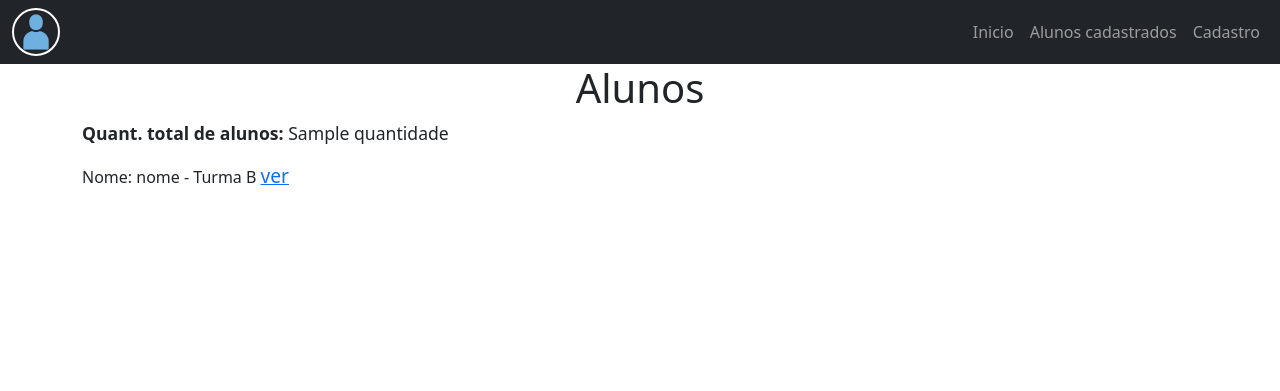
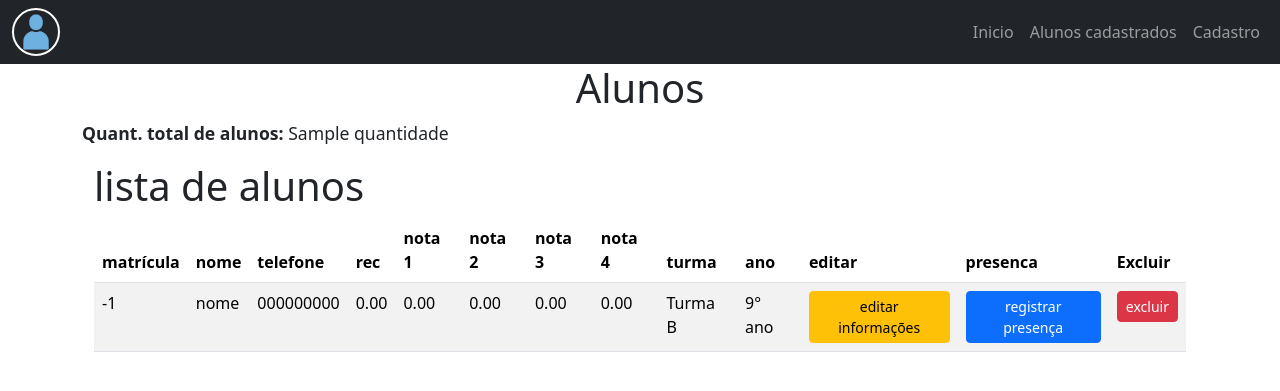
Before and after one commit to Victor-HCSilva/sistema_escolar, a Django app: template app/templates/list.html in a window 1280 px wide. Shown: the top 391 px of the page. Run offline with Django 5.2, Linux system fonts and the light colour scheme; data comes from the database, SQL or seed files in the repository; both versions use the stored data as it was after the commit; tables that the repository leaves empty hold one stand-in row (values such as "Sample post"); the template is opened without the code that fills it: values that come from a table or form of the project are taken from there, most other values are stand-ins (such as "Sample title", 1, 10 or a date in 2020).

Commit message:
É possível criar, editare deletar

```diff
--- a/app/forms.py
+++ b/app/forms.py
@@ -13,3 +13,8 @@ class PresencaForm(forms.ModelForm):
         widgets = {
                 "data": forms.DateInput( attrs={"type":"date",'class': 'datepicker'}),
         }
+
+
+#for i in Presenca.objects.all():
+
+#sprint(i)
--- a/app/models.py
+++ b/app/models.py
@@ -49,4 +49,4 @@ class Presenca(models.Model):
     data = models.DateField()
 
     def __str__(self):
-        return f"{self.aluno.nome} em  {self.data}"
+        return f"{self.aluno.nome} em {self.data}"
--- a/app/templates/list.html
+++ b/app/templates/list.html
@@ -5,50 +5,53 @@
 {% block content %}
 
     <h1 class="text-center">Alunos</h1>
-    <strong><p>Quant. total de alunos: </strong> {{ quantidade }} </p>
-        {% comment  %}
-    {% if alunos %}
-    <table class="table">
-  <thead class="thead-dark">
+    <strong><p>Quant. total de alunos: </strong> {{ quantidade }} </p>    <div class="container">
+        <h1>lista de alunos</h1>
+
+        <table class="table table-striped">
+            <thead>
                 <tr>
-      <th>Nome</th>
-      <th>Telefone</th>
-      <th>Ano</th>
-      <th>Turma</th>
-      <th>Editar</th>
+                    <th>matrícula</th>
+                    <th>nome</th>
+                    <th>telefone</th>
+                    <th>rec</th>
+                    <th>nota 1</th>
+                    <th>nota 2</th>
+                    <th>nota 3</th>
+                    <th>nota 4</th>
+                    <th>turma</th>
+                    <th>ano</th>
+                    <th>editar</th>
+                    <th>presenca</th>
                     <th>Excluir</th>
-    </tr>
             </thead>
             <tbody>
-
                 {% for aluno in alunos %}
                 <tr>
-      <td>{{ aluno.nome|title }}</td>
-      {% if aluno.telefone != "000000000" %}
+                    <td>{{ aluno.matricula }}</td>
+                    <td>{{ aluno.nome }}</td>
                     <td>{{ aluno.telefone }}</td>
-      {% else %}
-        <td>Não cadastrado</td>
-      {% endif %}
+                    <td>{{ aluno.rec }}</td>
+                    <td>{{ aluno.nota1 }}</td>
+                    <td>{{ aluno.nota2 }}</td>
+                    <td>{{ aluno.nota3 }}</td>
+                    <td>{{ aluno.nota4 }}</td>
+                    <td>{{ aluno.turma }}</td>
                     <td>{{ aluno.ano }}</td>
-      <td>{{ aluno.turma }}</td>
+                    <td>
+                     <a href="{% url 'edit' id_aluno=aluno.id %}" class="btn btn-warning btn-sm">
+                            editar informações
+                    <td>
+                        <a href="{% url 'registrar_presenca' id_aluno=aluno.id %}" class="btn btn-primary btn-sm">
+                            registrar presença
+                        </a>
+                    </td>
+                     <td>
+                        <a href="{% url 'delete' id_aluno=aluno.id %}" class="btn btn-danger btn-sm">
+                            excluir
+                        </a>
+                    </td>
+                </tr>
 
-
-      <td><a class="btn btn-warning" href="{% url 'edit' id_aluno=aluno.id %}">Editar</a></td>
-      <td><a class="btn btn-danger" href="{% url 'delete' id_aluno=aluno.id %}">Excluir</a></td>
-    </tr>
                {% endfor %}
-  </tbody>
-</table>
-{% else %}
-<h2>Não há cadastros ainda ...</h2>
-  <a class="" href="{% url 'cadastro' %}">Adicione</a>
-{% endif %}
-
-{% endcomment  %}
-{% for i in alunos %}
-    {{ i }} {{ i.presenca }}
-    <a href="{% url 'registrar_presenca' id_aluno=i.id  %}">ver</a>
-
-{% endfor  %}
-
       {% endblock %}
--- a/app/views.py
+++ b/app/views.py
@@ -70,8 +70,8 @@ def registrar_presenca(request, id_aluno):
             presenca = form.save(commit=False)  # Cria o objeto Presenca mas não salva ainda
             presenca.aluno = aluno  # Define o aluno para a presença
             presenca.save()  # Salva a presença no banco de dados
-
             data = presenca.data  # Pega a data da presença
+            print(f"Presença salva com data: {presenca.data}")
             messages.success(request, f"Presença registrada para {aluno.nome} em {data}")
             return redirect('list')  # Adapte o redirect para onde você quer ir
         else:
```
Also changed, not shown: app/templates/registrar_presenca.html (+9 -8 lines), app/filtros.py (added), app/migrations/0001_initial.py, db.sqlite3 (added). Lines whose indentation alone changed are shown as unchanged.
